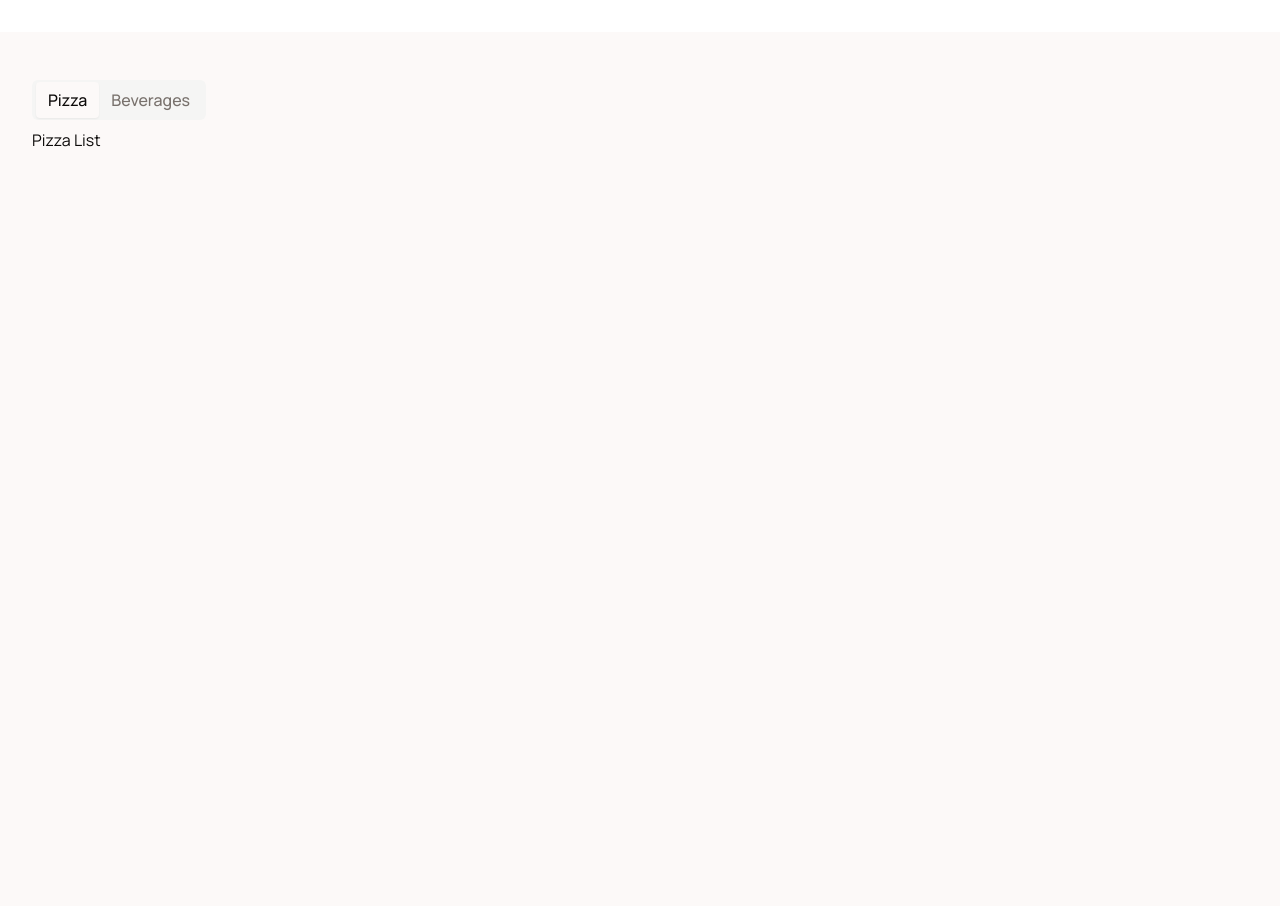
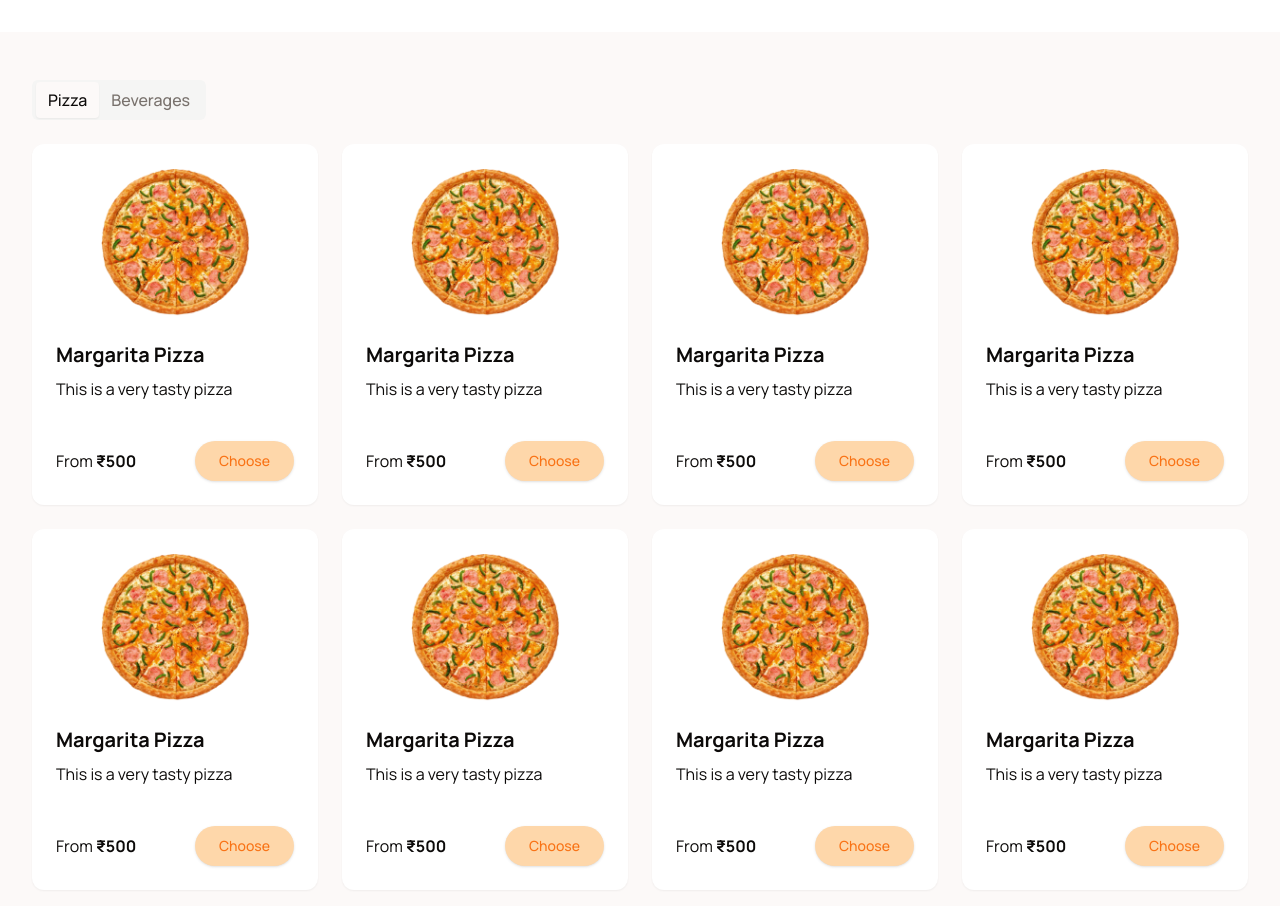
Before and after one commit to ShashankShekhar31/Landing-Page, a Next.js app: page / in a window 1280 px wide. Shown: the part 640-1546 px from the top of the page. Before the commit the page ends 840 px from the top, so only its background shows below. Built offline with nearby package versions, Linux system fonts and the light colour scheme.

Commit message:
create product card

```diff
--- /dev/null
+++ b/src/app/(home)/components/ProductCard.tsx
@@ -0,0 +1,40 @@
+import { Card, CardContent, CardDescription, CardFooter, CardHeader, CardTitle } from '@/components/ui/card';
+import React from 'react';
+import Image from "next/image";
+import { Button } from '@/components/ui/button';
+
+export type Product = {
+    id: string;
+    name: string;
+    description: string;
+    image: string;
+    price: number;
+}
+
+type PropTypes = { product: Product};
+
+const ProductCard = ({product}: PropTypes) => {
+  return (
+  <Card className='border-none rounded-xl'>
+  <><CardHeader className="flex items-center justify-center">
+  <Image alt="pizza-main" src={'/pizza-main.png'} width={150} height={150}/>
+      </CardHeader>
+      <CardContent>
+              <h2 className="text-xl font-bold">{product.name}</h2>
+              <p className="mt-2">{product.description}</p>
+          </CardContent>
+          <CardFooter className="flex items-center justify-between mt-4">
+              <p>
+                <span>From </span>
+                <span className="font-bold">₹{product.price}</span>
+              </p>
+              <Button className="bg-orange-200 hover:bg-orange-300 text-orange-500 px-6 py-2 rounded-full shadow hover:shadow-lg outline-none focus:outline-none ease-linear transition-all duration-150">
+                Choose
+              </Button>
+          </CardFooter></>
+</Card>
+  );
+
+};
+
+export default ProductCard;
--- a/src/app/(home)/page.tsx
+++ b/src/app/(home)/page.tsx
@@ -1,6 +1,66 @@
 import Image from "next/image";
 import { Button } from "@/components/ui/button";
 import { Tabs, TabsContent, TabsList, TabsTrigger } from "@/components/ui/tabs";
+import ProductCard, { Product } from "./components/ProductCard";
+
+const products: Product[] =[
+  {
+    id: "1",
+    name: "Margarita Pizza",
+    description: "This is a very tasty pizza",
+    image: '/pizza-main.png',
+    price: 500,
+  },
+  {
+    id: "2",
+    name: "Margarita Pizza",
+    description: "This is a very tasty pizza",
+    image: '/pizza-main.png',
+    price: 500,
+  },
+  {
+    id: "3",
+    name: "Margarita Pizza",
+    description: "This is a very tasty pizza",
+    image: '/pizza-main.png',
+    price: 500,
+  },
+  {
+    id: "4",
+    name: "Margarita Pizza",
+    description: "This is a very tasty pizza",
+    image: '/pizza-main.png',
+    price: 500,
+  },
+  {
+    id: "5",
+    name: "Margarita Pizza",
+    description: "This is a very tasty pizza",
+    image: '/pizza-main.png',
+    price: 500,
+  },
+  {
+    id: "6",
+    name: "Margarita Pizza",
+    description: "This is a very tasty pizza",
+    image: '/pizza-main.png',
+    price: 500,
+  },
+  {
+    id: "7",
+    name: "Margarita Pizza",
+    description: "This is a very tasty pizza",
+    image: '/pizza-main.png',
+    price: 500,
+  },
+  {
+    id: "8",
+    name: "Margarita Pizza",
+    description: "This is a very tasty pizza",
+    image: '/pizza-main.png',
+    price: 500,
+  }
+];
 
 export default function Home() {
   return (
@@ -25,13 +85,29 @@
       </section>
       <section>
         <div className="container py-12">
-        <Tabs defaultValue="pizza" className="w-[400px]">
+        <Tabs defaultValue="pizza">
   <TabsList>
     <TabsTrigger value="pizza" className="text-md">Pizza</TabsTrigger>
     <TabsTrigger value="beverages" className="text-md">Beverages</TabsTrigger>
   </TabsList>
-  <TabsContent value="pizza">Pizza List</TabsContent>
-  <TabsContent value="beverages">Beverages List</TabsContent>
+  <TabsContent value="pizza">
+    <div className="grid grid-cols-4 gap-6 mt-6">
+    {
+      products.map(product => (
+        <ProductCard key={product.id} product={product} />
+      ))
+    }
+    </div>
+  </TabsContent>
+  <TabsContent value="beverages">
+  <div className="grid grid-cols-4 gap-6 mt-6">
+    {
+      products.map(product => (
+        <ProductCard key={product.id} product={product} />
+      ))
+    }
+    </div>
+  </TabsContent>
 </Tabs>
 
         </div>
--- /dev/null
+++ b/src/components/ui/card.tsx
@@ -0,0 +1,79 @@
+import * as React from "react"
+
+import { cn } from "@/lib/utils"
+
+const Card = React.forwardRef<
+  HTMLDivElement,
+  React.HTMLAttributes<HTMLDivElement>
+>(({ className, ...props }, ref) => (
+  <div
+    ref={ref}
+    className={cn(
+      "rounded-lg border bg-card text-card-foreground shadow-sm",
+      className
+    )}
+    {...props}
+  />
+))
+Card.displayName = "Card"
+
+const CardHeader = React.forwardRef<
+  HTMLDivElement,
+  React.HTMLAttributes<HTMLDivElement>
+>(({ className, ...props }, ref) => (
+  <div
+    ref={ref}
+    className={cn("flex flex-col space-y-1.5 p-6", className)}
+    {...props}
+  />
+))
+CardHeader.displayName = "CardHeader"
+
+const CardTitle = React.forwardRef<
+  HTMLParagraphElement,
+  React.HTMLAttributes<HTMLHeadingElement>
+>(({ className, ...props }, ref) => (
+  <h3
+    ref={ref}
+    className={cn(
+      "text-2xl font-semibold leading-none tracking-tight",
+      className
+    )}
+    {...props}
+  />
+))
+CardTitle.displayName = "CardTitle"
+
+const CardDescription = React.forwardRef<
+  HTMLParagraphElement,
+  React.HTMLAttributes<HTMLParagraphElement>
+>(({ className, ...props }, ref) => (
+  <p
+    ref={ref}
+    className={cn("text-sm text-muted-foreground", className)}
+    {...props}
+  />
+))
+CardDescription.displayName = "CardDescription"
+
+const CardContent = React.forwardRef<
+  HTMLDivElement,
+  React.HTMLAttributes<HTMLDivElement>
+>(({ className, ...props }, ref) => (
+  <div ref={ref} className={cn("p-6 pt-0", className)} {...props} />
+))
+CardContent.displayName = "CardContent"
+
+const CardFooter = React.forwardRef<
+  HTMLDivElement,
+  React.HTMLAttributes<HTMLDivElement>
+>(({ className, ...props }, ref) => (
+  <div
+    ref={ref}
+    className={cn("flex items-center p-6 pt-0", className)}
+    {...props}
+  />
+))
+CardFooter.displayName = "CardFooter"
+
+export { Card, CardHeader, CardFooter, CardTitle, CardDescription, CardContent }
```
